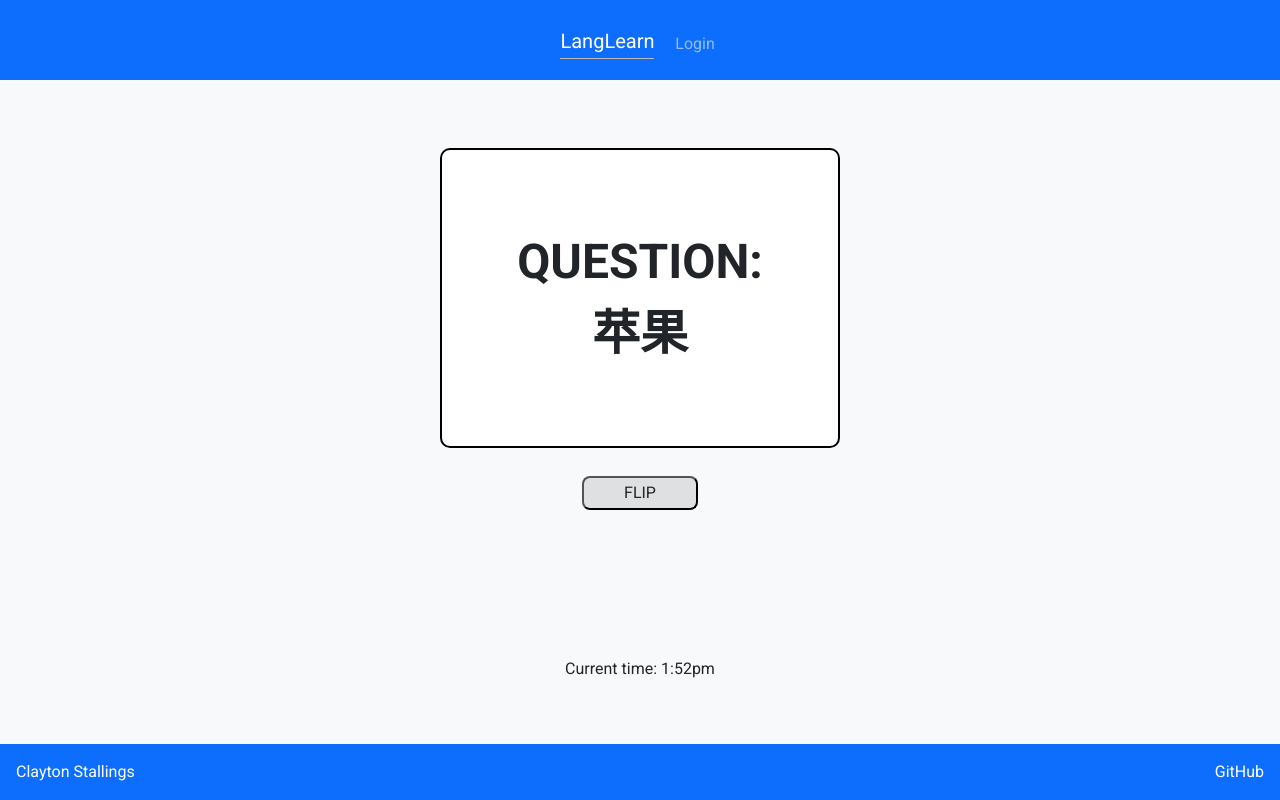
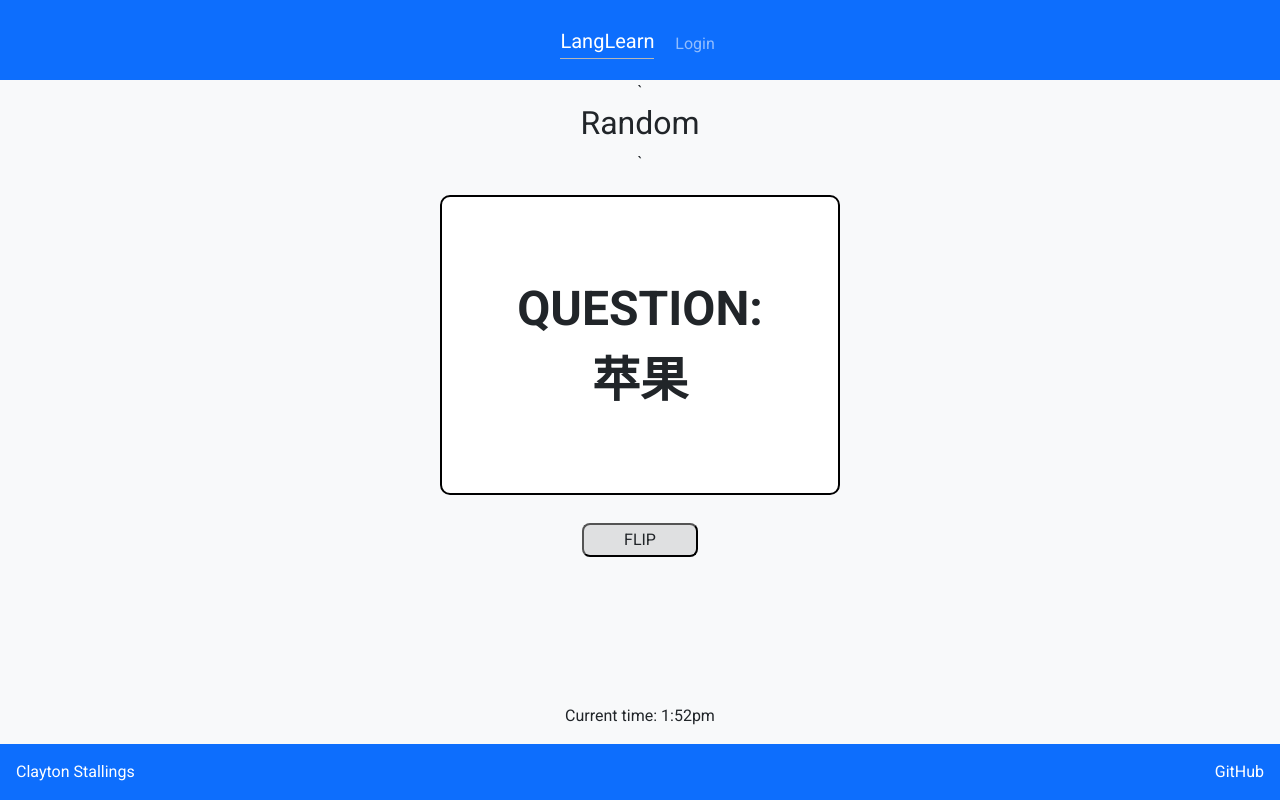
Before and after one commit to crstall4/mystartup, a React (Vite) app: page /study/random in a window 1280 px wide. Built offline with nearby package versions, Linux system fonts and the light colour scheme.

Commit message:
made the uploaded cards studyable

```diff
--- a/src/browse/browse.jsx
+++ b/src/browse/browse.jsx
@@ -57,14 +57,14 @@ export function Browse({user, password, decks, setDecks}) {
     <main className="container-fluid bg-light text-center text-dark d-flex flex-column justify-content-center">
       <div>
       <h1>Decks</h1>
-      <h3><NavLink to="/study" className="deck">Spaced Review</NavLink></h3>
+      <h3><NavLink to="/study/random" className="deck">Spaced Review</NavLink></h3>
       </div>
 
 
       <div>
         {decks.map((deck, index) => (
           <h4 key={deck.id || index}>
-            <NavLink to="/study" className="deck">{deck.name} ({deck.cards ? deck.cards.length : 0} cards)</NavLink>
+            <NavLink to={`/study/${deck.id}`} className="deck">{deck.name} ({deck.cards ? deck.cards.length : 0} cards)</NavLink>
           </h4>
         ))}
       </div>
--- a/src/study/study.jsx
+++ b/src/study/study.jsx
@@ -1,26 +1,51 @@
 import React from 'react';
+import { NavLink, useParams } from 'react-router-dom';
 import '../app.css';
 
-export function Study({user, password, score, setScore}) {
+export function Study({user, password, score, setScore, decks}) {
+  const { studyTarget } = useParams();
+  const isRandomMode = studyTarget === 'random';
+  const activeDeck = !isRandomMode ? decks.find(deck => `${deck.id}` === `${studyTarget}`) : null;
 
   const [isFlipped, setIsFlipped] = React.useState(false);
   const [card, setCard] = React.useState({question: "苹果", answer: "apple"});
+  const [cardIndex, setCardIndex] = React.useState(0);
+
+  React.useEffect(() => {
+    setIsFlipped(false);
+    setCardIndex(0);
+  }, [studyTarget]);
+
+
+  const currentCard = isRandomMode ? card : activeDeck.cards[cardIndex];
 
   function flipCard() {
     setIsFlipped(!isFlipped);
   }
 
   function nextCard(points) {
-    const newEntry = {word: card.question, points: points, date: new Date().toISOString(), user: user};
+    const newEntry = {word: currentCard.question, points: points, date: new Date().toISOString(), user: user};
     setScore(newEntry);
-    flipCard();
-    setCard({question: Math.random().toString(36).substring(7), answer: Math.random().toString(36).substring(7)});
+    setIsFlipped(false);
+
+    if (isRandomMode) {
+      setCard({question: Math.random().toString(36).substring(7), answer: Math.random().toString(36).substring(7)});
+      return;
+    }
+
+    setCardIndex((cardIndex + 1));
+    if(cardIndex + 1 >= activeDeck.cards.length) {
+      setCardIndex(0);
+      return;
+    }
+
   }
 
   return (
     <main className="container-fluid bg-light text-center text-dark d-flex flex-column justify-content-center">
-        <div className="study-card">
-          {isFlipped ? <div>ANSWER:<br />{card.answer}</div> : <div>QUESTION:<br />{card.question}</div>}
+`        {isRandomMode ? <h2>Random</h2> : <h2>{activeDeck.name}</h2>}
+`        <div className="study-card">
+          {isFlipped ? <div>ANSWER:<br />{currentCard.answer}</div> : <div>QUESTION:<br />{currentCard.question}</div>}
         </div>
         <button className="deck" onClick={flipCard}>FLIP</button>
 
```
